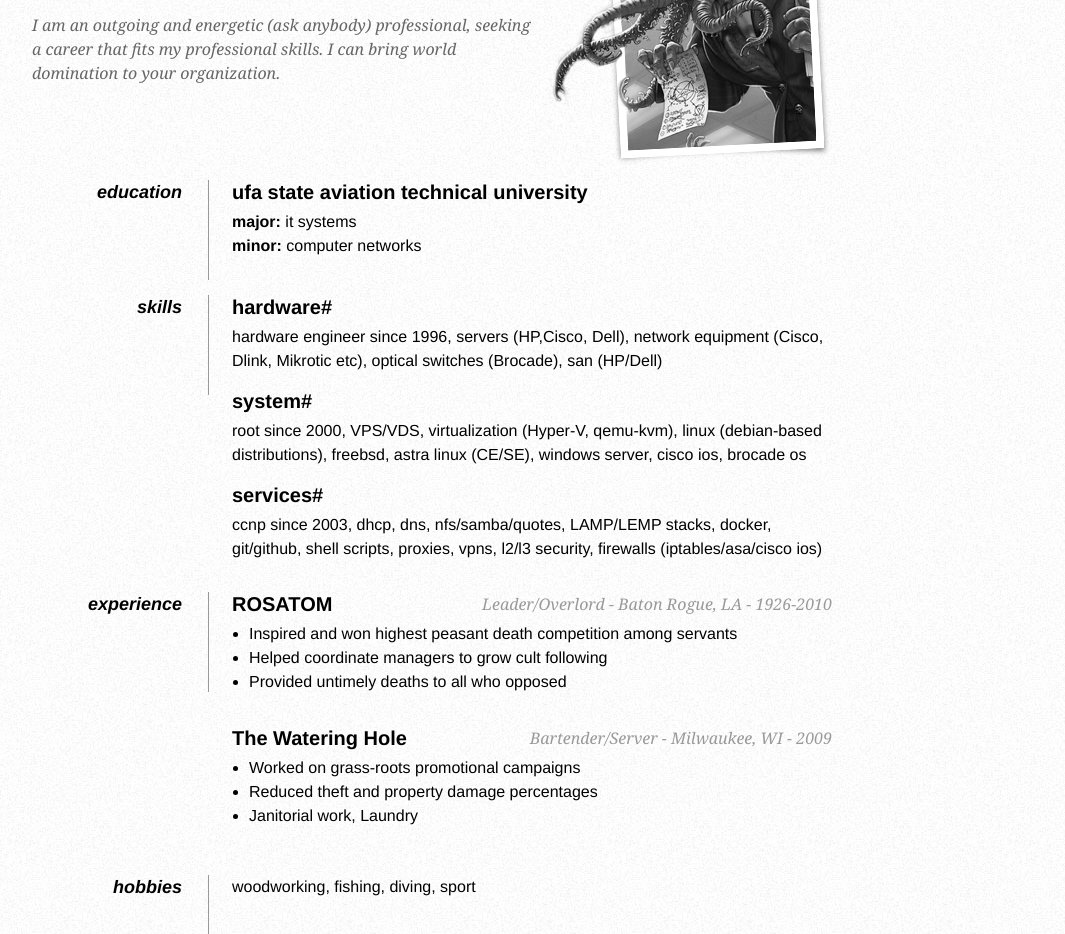
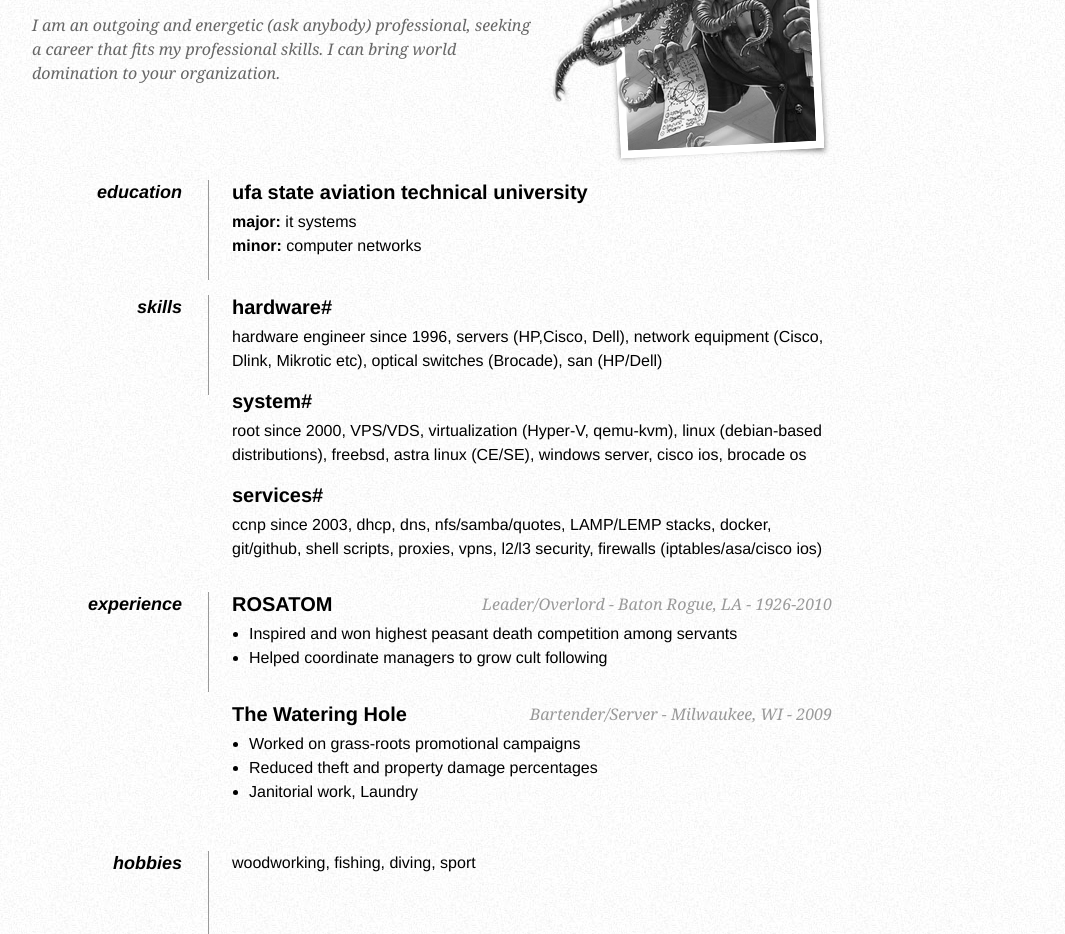
Before and after one commit to maximkasimov/maximkasimov.github.io, a plain HTML site: page index.html in a window 1280 px wide. Shown: the part 148-1082 px from the top of the page, without its empty margins (208-1273 px from the left). Drawn offline with Linux system fonts and the light colour scheme.

Commit message:
Update index.html

```diff
--- a/index.html
+++ b/index.html
@@ -89,7 +89,6 @@
                 <ul>
                     <li>Inspired and won highest peasant death competition among servants</li>
                     <li>Helped coordinate managers to grow cult following</li>
-                    <li>Provided untimely deaths to all who opposed</li>
                 </ul>
 
                 <h2>The Watering Hole <span>Bartender/Server - Milwaukee, WI - 2009</span></h2>
```
